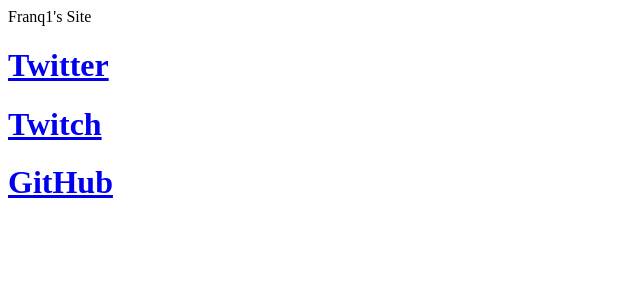
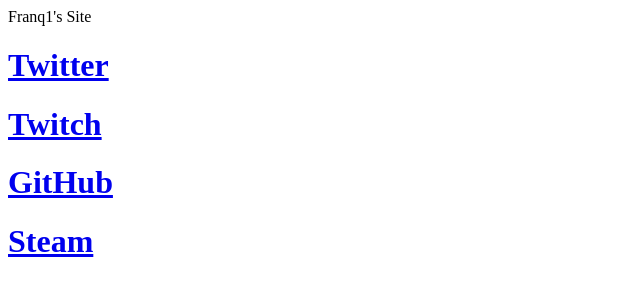
Before and after one commit to Franq1/Franq1, a plain HTML site: page index.html in a window 1280 px wide. Shown: the whole page, without its empty margins (0-640 px from the left). Drawn offline with Linux system fonts and the light colour scheme.

Commit message:
Update index.html

```diff
--- a/index.html
+++ b/index.html
@@ -6,5 +6,6 @@
     <h1><a href="https://twitter.com/vfranq1">Twitter</a></h1>
     <h1><a href="https://twitch.tv/vfranq1">Twitch</a></h1>
     <h1><a href="https://github.com/Franq1">GitHub</a></h1>
+    <h1><a href="https://steamcommunity.com/id/franq1">Steam</a></h1>
   </body>
 </html>
```
